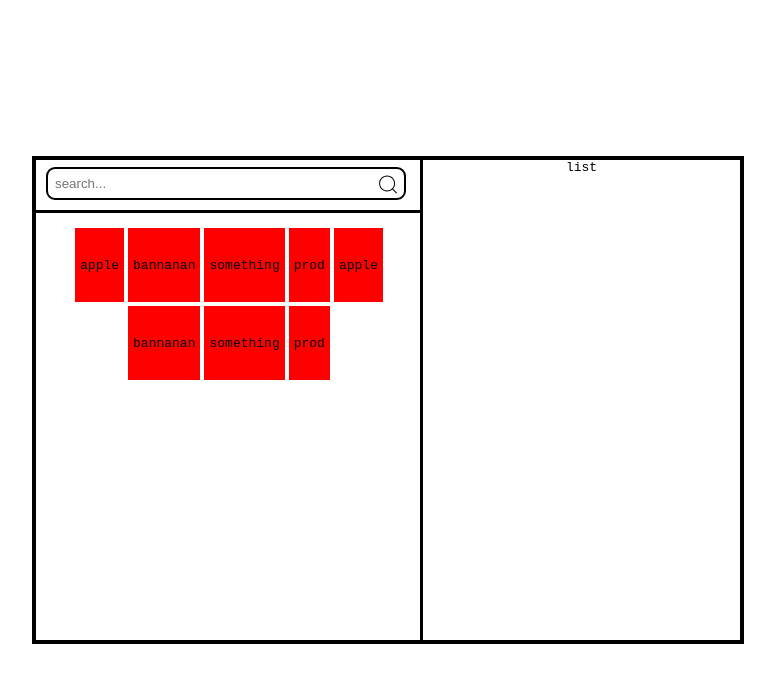
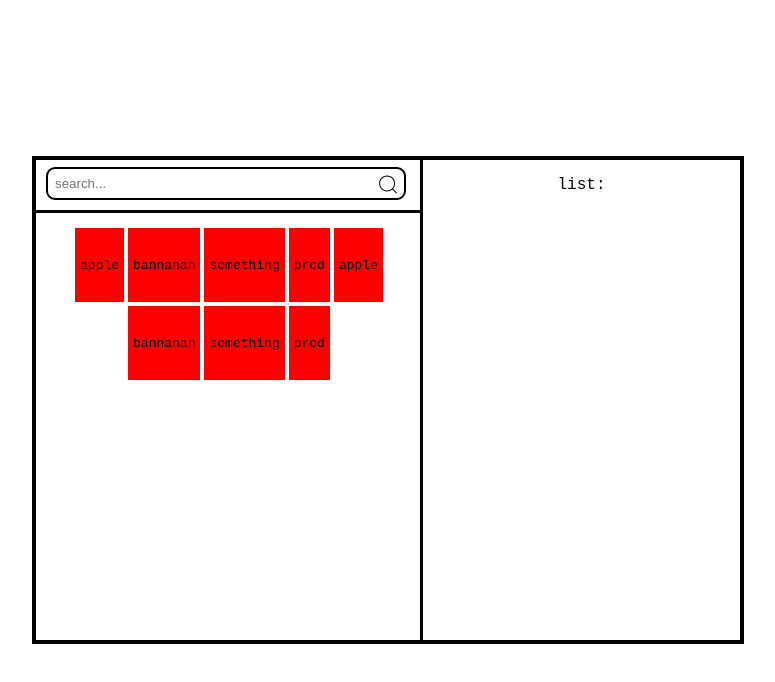
Before and after one commit to Listwas/receipt-calc, a React (Vite) app: page / in a window 1280 px wide. Shown: the top 682 px of the page, without its empty margins (252-1027 px from the left). Built offline with nearby package versions, Linux system fonts and the light colour scheme.

Commit message:
selectedItemslist and styling

```diff
--- a/src/ListPage/ListPage.jsx
+++ b/src/ListPage/ListPage.jsx
@@ -2,6 +2,7 @@ import s from './ListPage.module.css';
 import {useState} from 'react';
 import SearchBar from '../components/searchBar/searchBar';
 import ListItems from '../components/listItems/listItems';
+import SelectedItems from '../components/selectedItems/selectedItems';
 
 const ListPage = () => {
     const [searchQuery, setSearchQuery] = useState('');
@@ -17,6 +18,13 @@ const ListPage = () => {
       setSearchQuery('')
     };
 
+
+    const [selectedItems, setSelectedItems] = useState([]);
+
+    const handleItemClick = (item) => {
+      setSelectedItems([...selectedItems, item]);
+    }
+
     return (
       <>
         <main className={s.center}>
@@ -29,10 +37,13 @@ const ListPage = () => {
                       <div className={s.nothingFound}>
                         <p>no items found!</p>
                         <button onClick={addProduct}>add this item</button>
-                      </div> ) : (<ListItems items={filteredItems}/>)
+                      </div> ) : (<ListItems items={filteredItems} onItemClick={handleItemClick}/>)
                     }
                   </div>
-                <div className={s.right}>list</div>
+                <div className={s.right}>
+                  <p>list:</p>
+                  <SelectedItems items={selectedItems}/>
+                </div>
 
             </div>
         </main>
--- a/src/ListPage/ListPage.module.css
+++ b/src/ListPage/ListPage.module.css
@@ -45,8 +45,17 @@
 
 .right {
     display: inherit;
-    justify-content: center;
+    align-items: center;
+    flex-flow: column nowrap;
+    width: 100%;
 }
+
+.right p {
+    font-size: 1rem;
+}
+
+
+
 @media (max-width: 800px) {
     .listContener{
         width: 80vw;
--- a/src/components/listItems/listItems.jsx
+++ b/src/components/listItems/listItems.jsx
@@ -1,13 +1,13 @@
 import './listItems.module.css'
 import PropTypes from 'prop-types'
 
-const ListItems = ({items}) => {
+const ListItems = ({items, onItemClick}) => {
 
     return (
         <div>
             <ul>
                 {items.map((item, index) => (
-                    <li key={index}>{item}</li>
+                    <li key={index} onClick={() => onItemClick(item)}>{item}</li>
                 ))}
             </ul>
         </div>
@@ -15,7 +15,8 @@ const ListItems = ({items}) => {
 }
 
 ListItems.propTypes = {
-    items: PropTypes.arrayOf(PropTypes.string).isRequired
+    items: PropTypes.arrayOf(PropTypes.string).isRequired,
+    onItemClick: PropTypes.func.isRequired
 }
 
 export default ListItems;
--- /dev/null
+++ b/src/components/selectedItems/selectedItems.jsx
@@ -0,0 +1,19 @@
+import PropTypes from 'prop-types';
+import s from './selectedItems.module.css'
+const SelectedItems = ({ items }) => {
+  return (
+    <div>
+      <ul className={s.listing}>
+        {items.map((item, index) => (
+          <li key={index}>{item}</li>
+        ))}
+      </ul>
+    </div>
+  );
+};
+
+SelectedItems.propTypes = {
+  items: PropTypes.arrayOf(PropTypes.string).isRequired
+};
+
+export default SelectedItems;
--- /dev/null
+++ b/src/components/selectedItems/selectedItems.module.css
@@ -0,0 +1,9 @@
+.listing {
+    margin-top: 15px;
+    margin-left: 0;
+}
+
+.listing li {
+    min-width: 8vw;
+    background-color: blue;
+}
```
